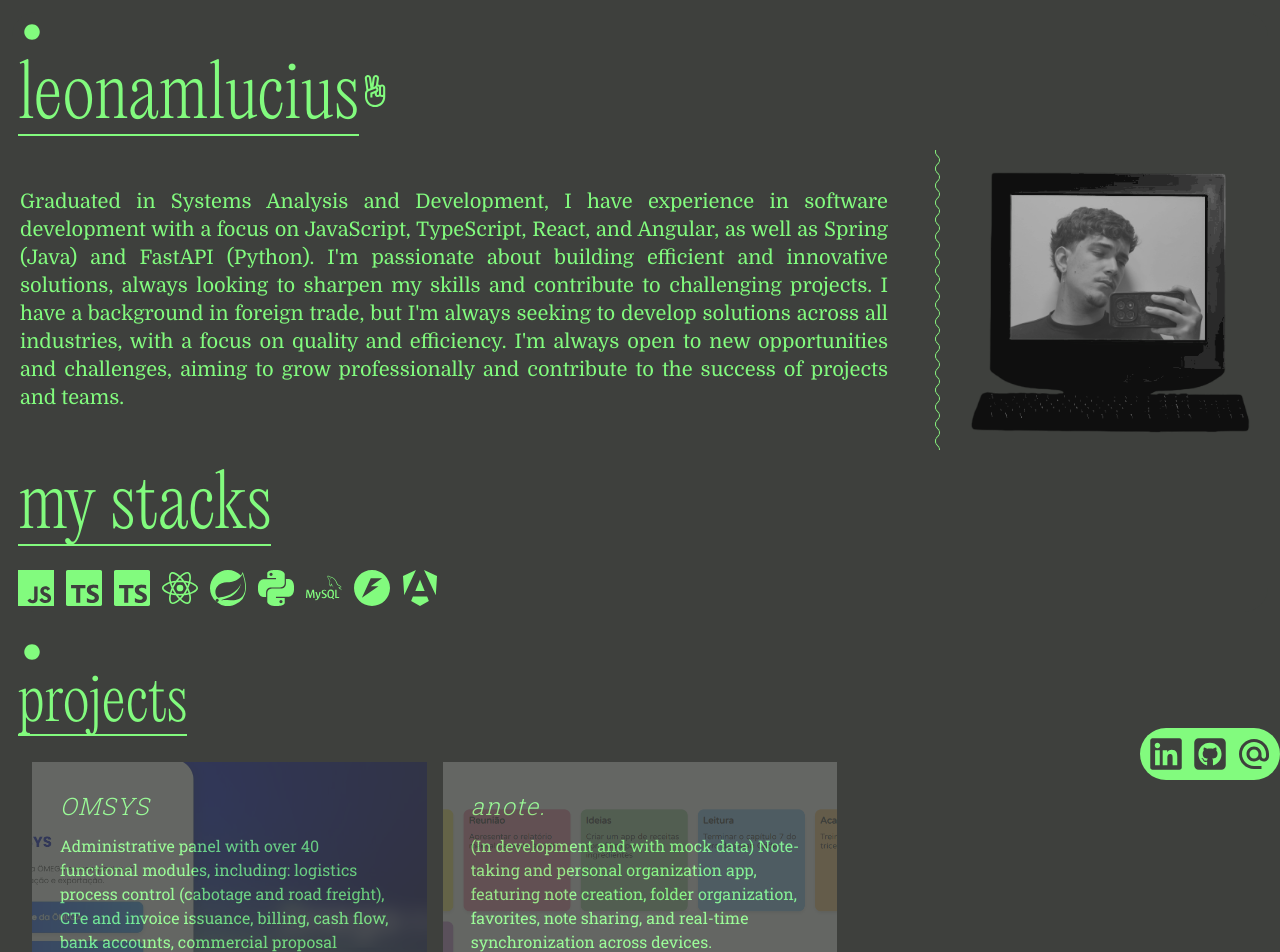
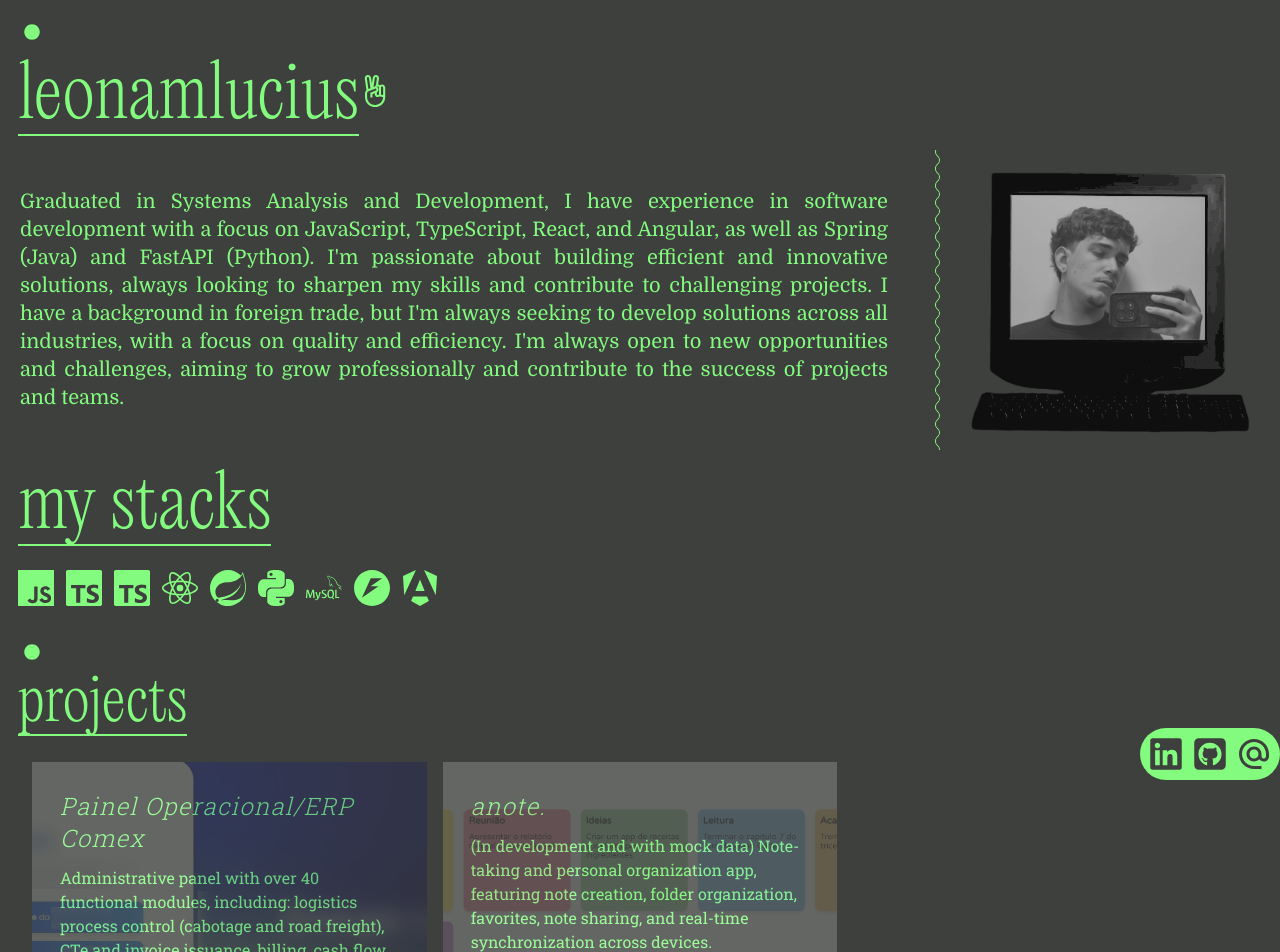
Before and after one commit to leonamlucius/portfolio, a React (Vite) app: page / in a window 1280 px wide. Shown: the top 952 px of the page. Built offline with nearby package versions, Linux system fonts and the light colour scheme; a web font is replaced by a local one.

Commit message:
imagem censurada

```diff
--- a/src/projetos.tsx
+++ b/src/projetos.tsx
@@ -151,7 +151,7 @@ function Projetos({ lang = "pt", onProjetosVisibilityChange }: ProjetosProps) {
   }, [onProjetosVisibilityChange]);
   const projetos: Projeto[] = [
     {
-      name: "OMSYS",
+      name: "Painel Operacional/ERP Comex",
       description:
         lang === "pt"
           ? "Painel administrativo com mais de 40 módulos funcionais, incluindo: controle de processos logísticos (cabotagem e rodoviário), emissão de CTes e notas fiscais, faturamentos, fluxo de caixa, contas bancárias, gestão de propostas comerciais, prospecção de clientes, jurídico, controladoria, organograma de equipe, biblioteca de documentos, ouvidoria interna, mural de comunicados e módulo de treinamentos."
```
Also changed, not shown: src/assets/images/Captura de tela 2026-05-04 163229.png.
